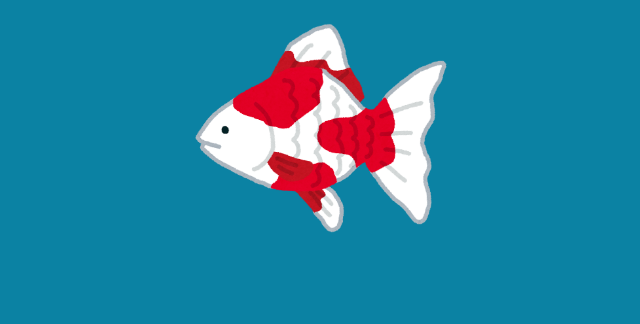
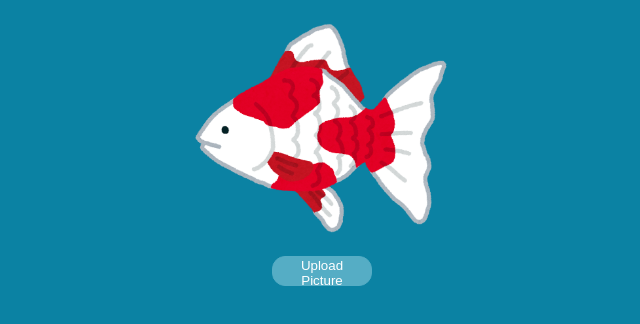
Before and after one commit to xapyka/golden-fish-app, a React (Create React App) app: page /user in a window 1280 px wide. Shown: the top 324 px of the page, without its empty margins (318-958 px from the left). Built offline with nearby package versions, Linux system fonts and the light colour scheme.

Commit message:
Add header and upload button

```diff
--- a/src/components/sign-in/sign-in.tsx
+++ b/src/components/sign-in/sign-in.tsx
@@ -1,5 +1,4 @@
 import React from 'react';
-
 
 function signIn() {
     return (
--- /dev/null
+++ b/src/components/user/image-uploader.tsx
@@ -0,0 +1,13 @@
+import React from 'react';
+
+function ImageUpLoader() {
+    return (
+        <div>
+            <button className="App-sign-up App-button">
+                Upload Picture
+            </button>
+        </div>
+    )
+}
+
+export default ImageUpLoader;
--- a/src/components/user/index.tsx
+++ b/src/components/user/index.tsx
@@ -1,11 +1,13 @@
 import React from 'react';
 import AppHeader from '../top/header';
+import ImageUpLoader from './image-uploader';
 
 function UserPage() {
     return (
         <div>
             <header className="App-header">
                 <AppHeader />
+                <ImageUpLoader />
             </header>
         </div>
     )
```
